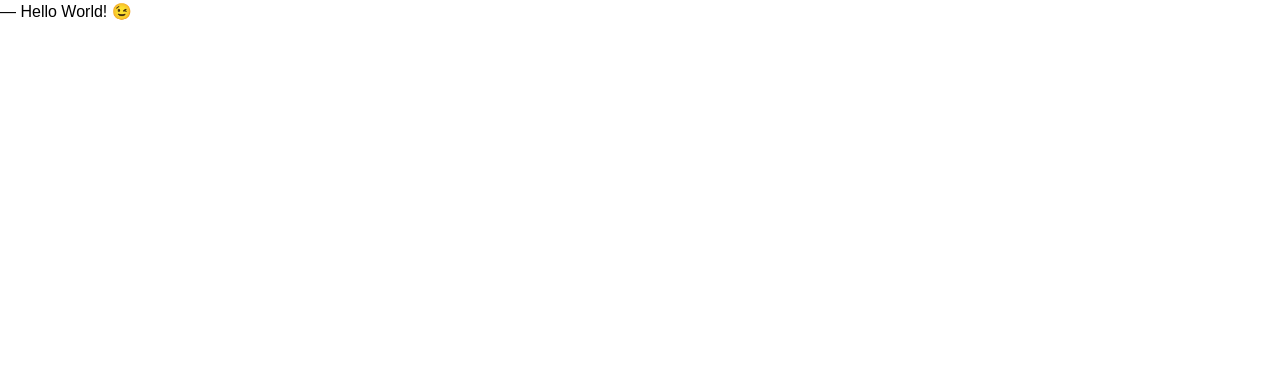
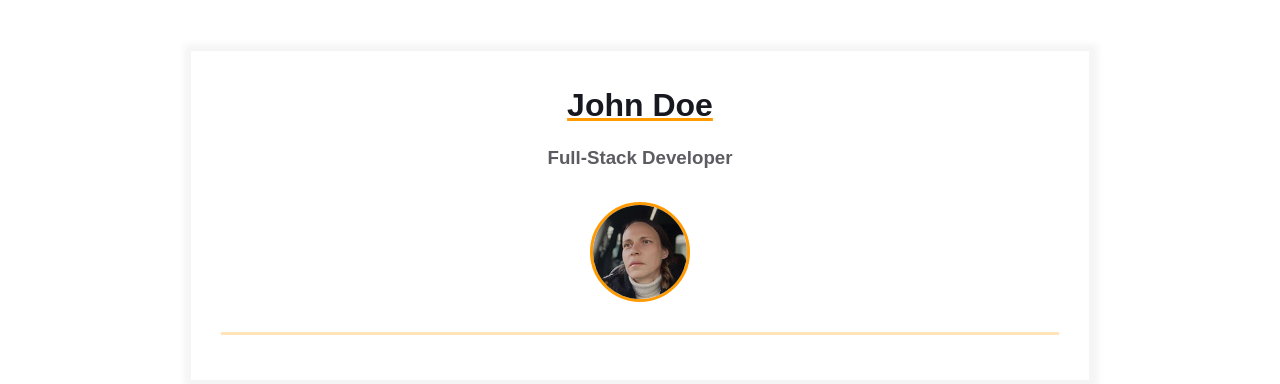
Before and after one commit to ToyLess78/homepage, a plain HTML site: page index.html in a window 1280 px wide. Drawn offline with Linux system fonts and the light colour scheme.

Commit message:
+ add main simple template

```diff
--- a/index.html
+++ b/index.html
@@ -7,6 +7,29 @@
     <link rel="stylesheet" href="styles.css"/>
 </head>
 <body>
-― Hello World! &#x1F609;
+<main>
+    <div class="resume">
+        <div class="container">
+            <div class="resume__block">
+                <h1 class="contact-info__header">John Doe</h1>
+                <h3 class="contact-info__sub-header">Full-Stack Developer</h3>
+
+                <div class="contact_info_container fh">
+                    <div class="contact-info__block"></div>
+
+                    <div class="contact-info__block contact-info__block--center">
+                        <img
+                                class="contact-info__avatar"
+                                src="assets/avatar.jpg"
+                                alt="Avatar"
+                        />
+                    </div>
+
+                    <div class="contact-info__block"></div>
+                </div>
+            </div>
+        </div>
+    </div>
+</main>
 </body>
 </html>
```
Also changed, not shown: assets/avatar.jpg (added).
